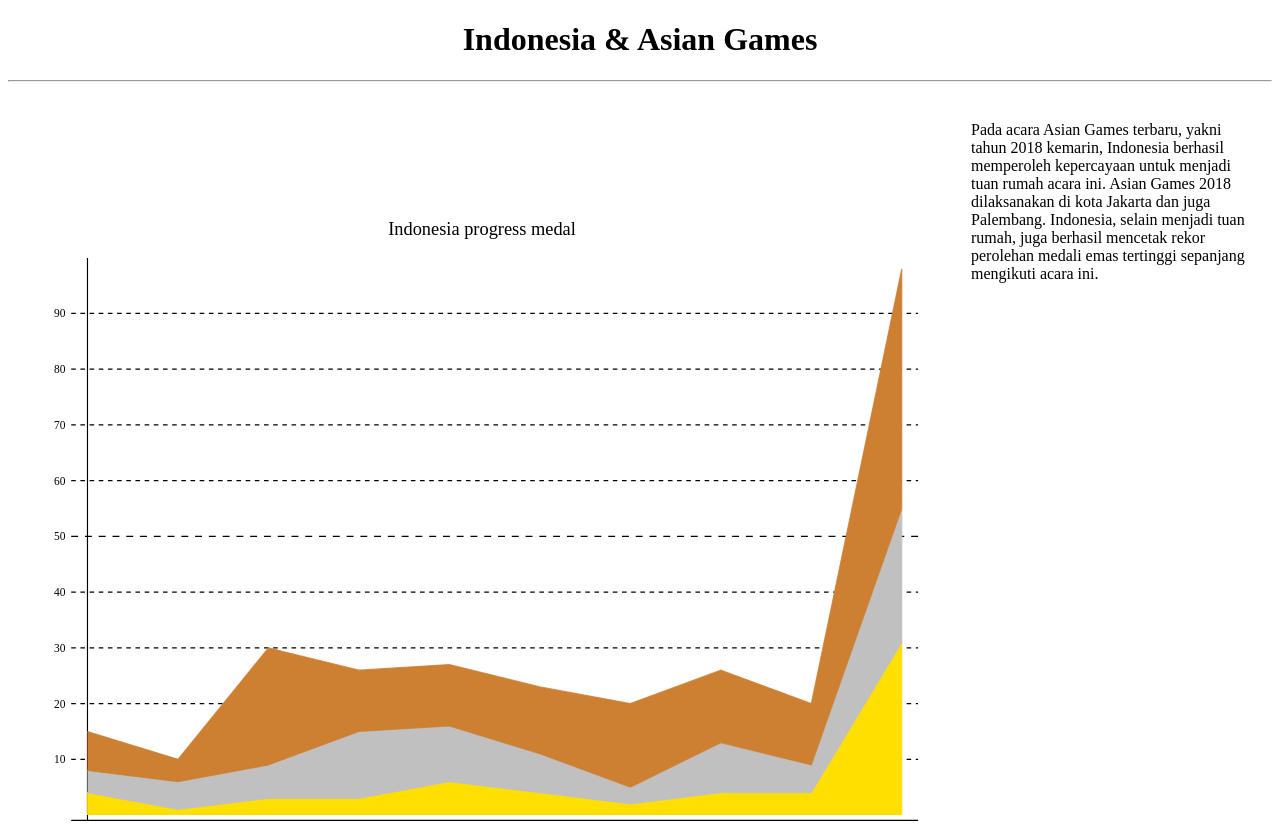
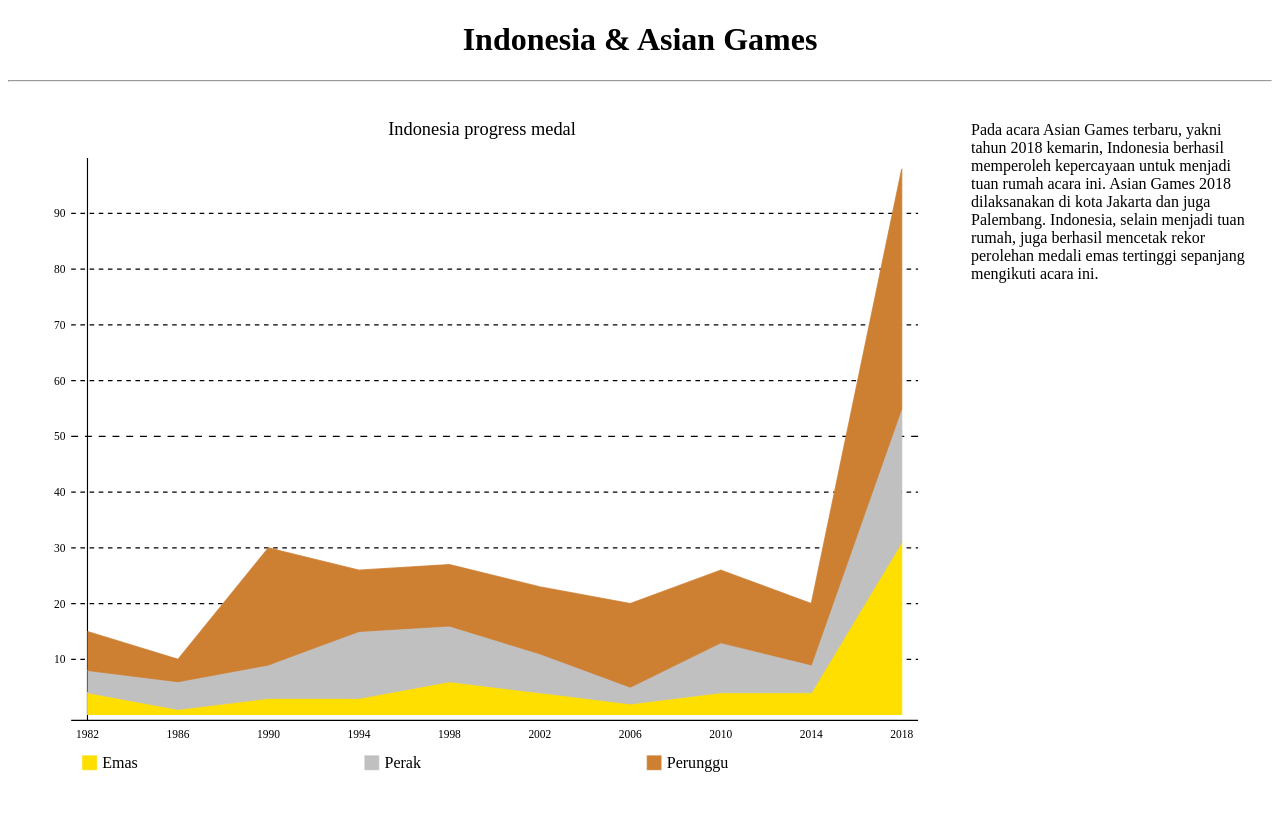
Before and after one commit to emonnemo/asian-games-viz, a Flask app: page / in a window 1280 px wide. Shown: the top 824 px of the page. Run offline with Flask 2, Linux system fonts and the light colour scheme; some libraries are stand-ins or nearby versions; some web fonts are replaced.

Commit message:
Removed margin in indonesia chart, added margin bottom in host chart

```diff
--- a/src/static/styles/styles.css
+++ b/src/static/styles/styles.css
@@ -26,7 +26,3 @@
 .col-10 {width: 83.33%;}
 .col-11 {width: 91.66%;}
 .col-12 {width: 100%;}
-
-#indonesia-progress-chart {
-	margin-top: 100px;
-}
--- a/src/visualization.py
+++ b/src/visualization.py
@@ -169,7 +169,7 @@ class HostProgressChart(BaseChart):
 
     def draw(self):
 
-        self.chart = pygal.Line(style=self.style, legend_at_bottom=True, legend_at_bottom_columns=4)
+        self.chart = pygal.Line(style=self.style, margin_bottom=50, legend_at_bottom=True, legend_at_bottom_columns=4)
         self.chart.title = self.title
         self.chart.x_title = "Tahun Acara"
         self.chart.y_title = "Jumlah Medali Emas"
```
Also changed, not shown: asset/host.png, asset/host2.png, asset/indonesia-progress.png, asset/sports-indonesia.png.
